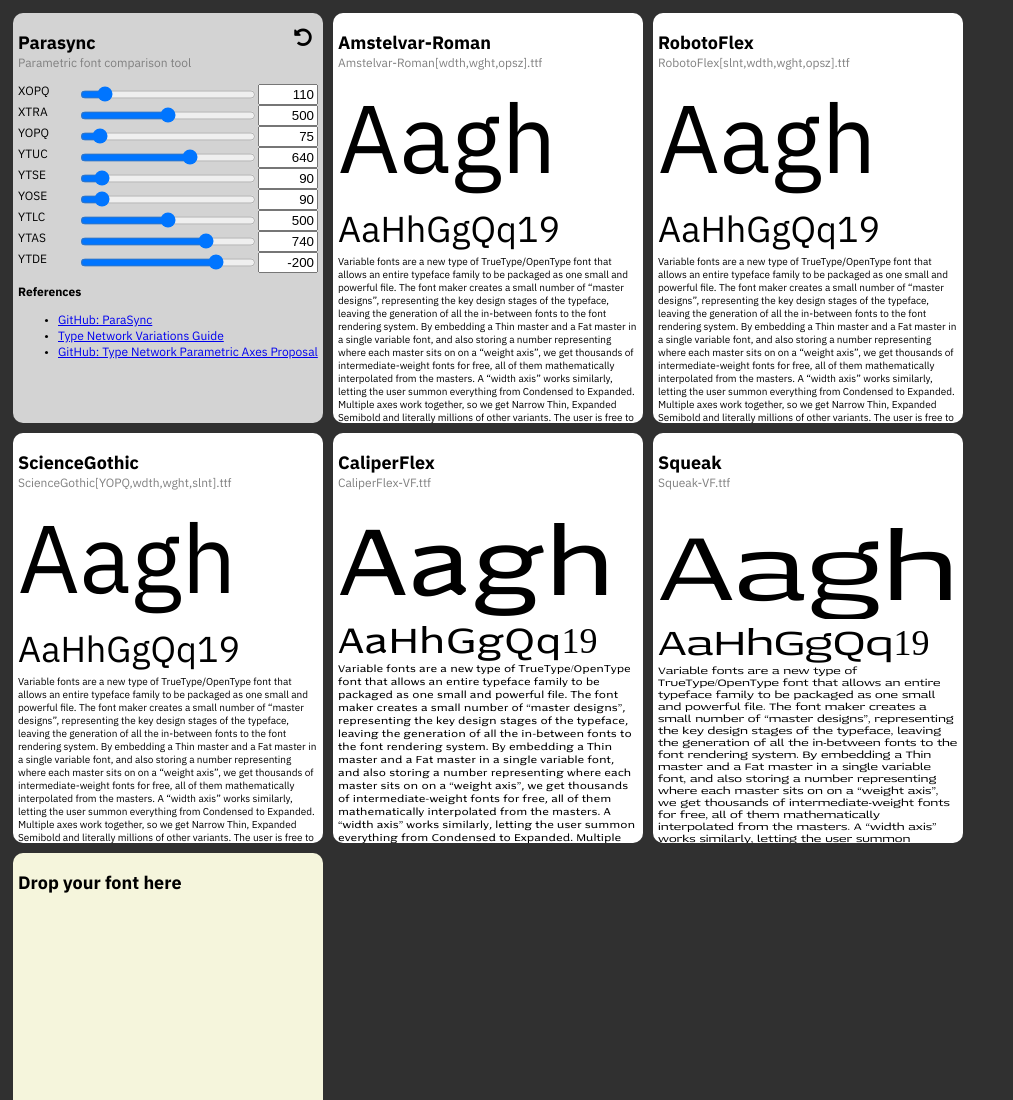
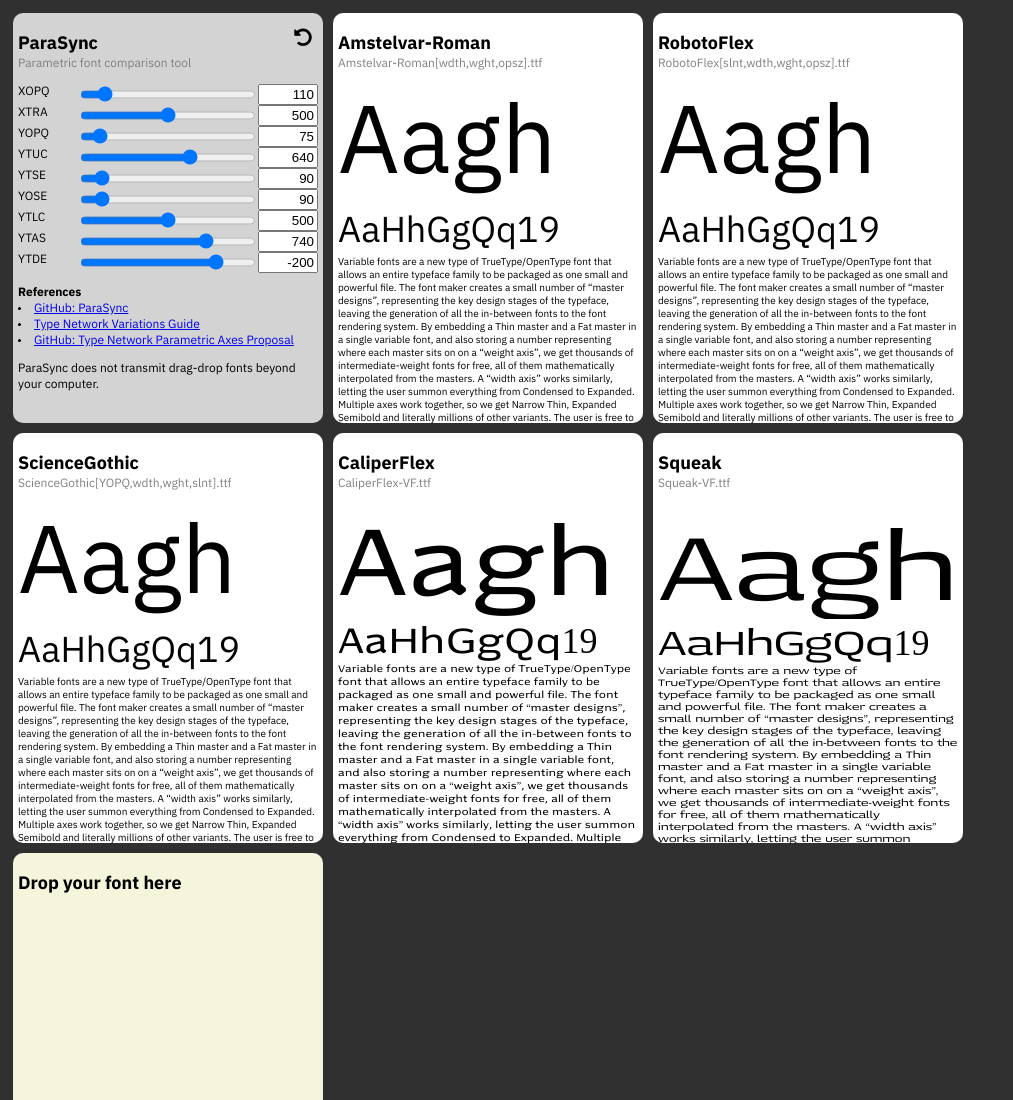
Before and after one commit to Lorp/parasync, a plain HTML site: page parasync.html in a window 1280 px wide. Shown: the top 1100 px of the page, without its empty margins (0-1013 px from the left). Drawn offline with Linux system fonts and the light colour scheme; a web font is replaced by a local one.

Commit message:
typographic tweaks, added font privacy note

```diff
--- a/parasync.html
+++ b/parasync.html
@@ -3,7 +3,7 @@
 <!-- Parasync -- drag parametric fonts onto drop zone and compare with other parametric fonts -->
 <head>
   <meta charset="UTF-8">
-  <title>Parasync</title>
+  <title>ParaSync</title>
   <link rel="stylesheet" href="./style.css">
 </head>
 
@@ -13,17 +13,18 @@
 
 	<div class="panel title">
 		<div class="reset">&#xf2ea;</div>
-		<h2>Parasync</h2>
+		<h2>ParaSync</h2>
 		<h3>Parametric font comparison tool</h3>
 
 		<div id="sliders"></div>
 
 		<p><b>References</b></p>
-		<ul>
+
 			<li><a href="https://github.com/Lorp/parasync">GitHub: ParaSync</a></li>
 			<li><a href="https://variationsguide.typenetwork.com/">Type Network Variations Guide</a></li>
 			<li><a href="https://github.com/microsoft/OpenTypeDesignVariationAxisTags/blob/master/Proposals/TypeNetwork_ParametricAxes/Overview.md">GitHub: Type Network Parametric Axes Proposal</a></li>
-		</ul>
+
+		<p>ParaSync does not transmit drag-drop fonts beyond your computer.</p>
 
 	</div>
 
--- a/style.css
+++ b/style.css
@@ -114,3 +114,7 @@ h3 {
 	height: 100%;
 	opacity: 0;
 }
+
+p {
+	margin-block-end: 0;
+}
```
